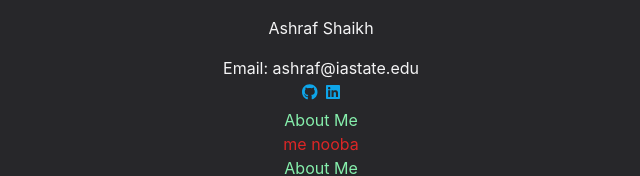
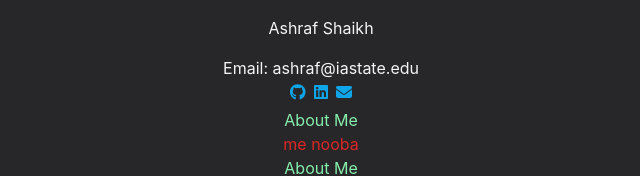
Before and after one commit to smashraf321/smashraf321.github.io, a React (Create React App) app: page / in a window 1280 px wide. Shown: the top 176 px of the page, without its empty margins (319-959 px from the left). Built offline with nearby package versions, Linux system fonts and the light colour scheme.

Commit message:
tailwind shenanigans for top bar icons

```diff
--- a/src/components/TopBar.js
+++ b/src/components/TopBar.js
@@ -4,6 +4,7 @@ import
     faLinkedin,
     faGithub,
 } from '@fortawesome/free-brands-svg-icons'
+import { faEnvelope } from '@fortawesome/free-solid-svg-icons';
 
 const TopBar = () =>
 {
@@ -32,7 +33,19 @@ const TopBar = () =>
                 <FontAwesomeIcon
                 icon={faLinkedin}
                 color="rgb(14 165 233)"
-                className="p-1 hover:text-blue-500"
+                className="p-1 hover:text-orange-500 hover:animate-wiggle"
+                />
+            </a>
+            <a
+            title="Source code for projects"
+            href="mailto:ashraf@iastate.edu"
+            target="_blank"
+            rel="noreferrer"
+            >
+                <FontAwesomeIcon
+                icon={faEnvelope}
+                color="#0ea5e9"
+                className="p-1 hover:text-white hover:animate-pulse"
                 />
             </a>
         </header>
--- a/tailwind.config.js
+++ b/tailwind.config.js
@@ -2,7 +2,17 @@
 module.exports = {
   content: ["./src/**/*.{js,jsx,ts,tsx}",],
   theme: {
-    extend: {},
+    extend: {
+      keyframes: {
+        wiggle: {
+          '0%, 100%': { transform: 'rotate(-15deg)' },
+          '50%': { transform: 'rotate(15deg)' },
+        },
+      },
+      animation: {
+        wiggle: 'wiggle 1s ease-in-out infinite',
+      },
+    },
   },
   plugins: [],
 }
```
